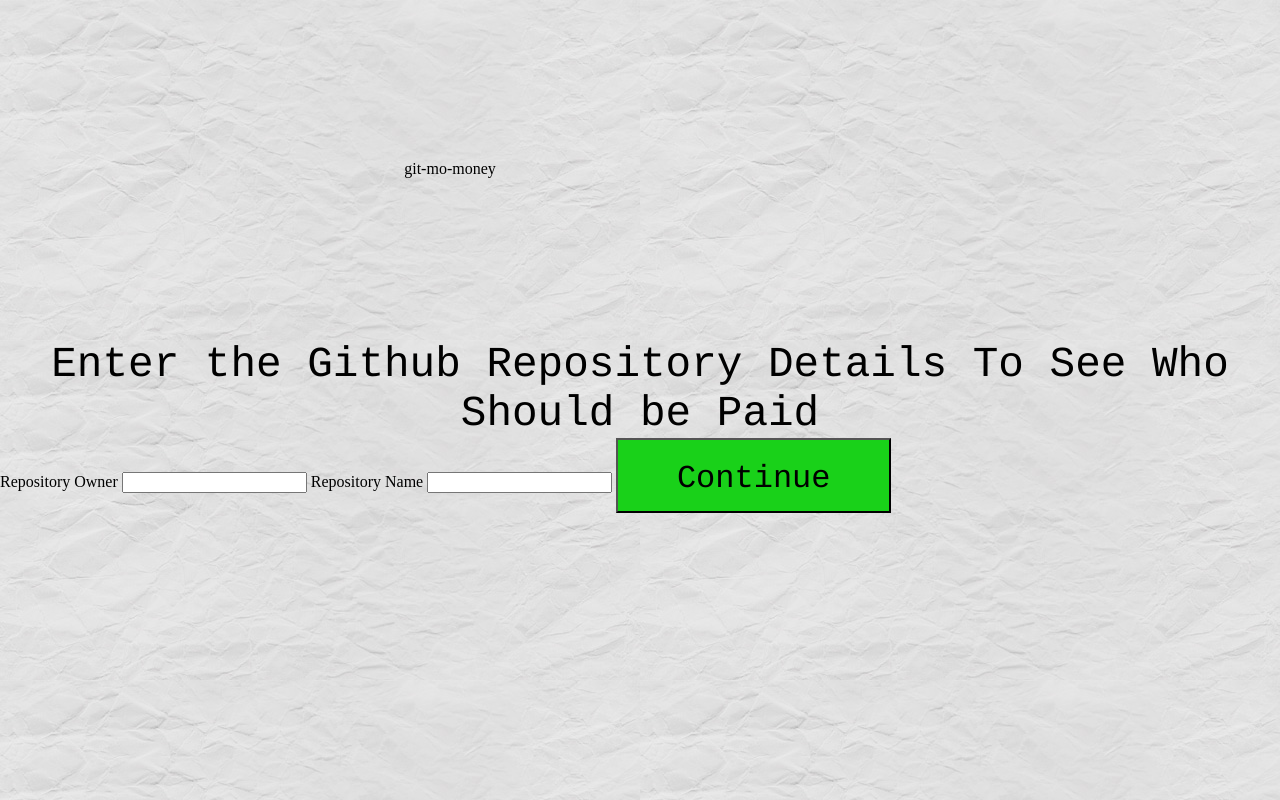
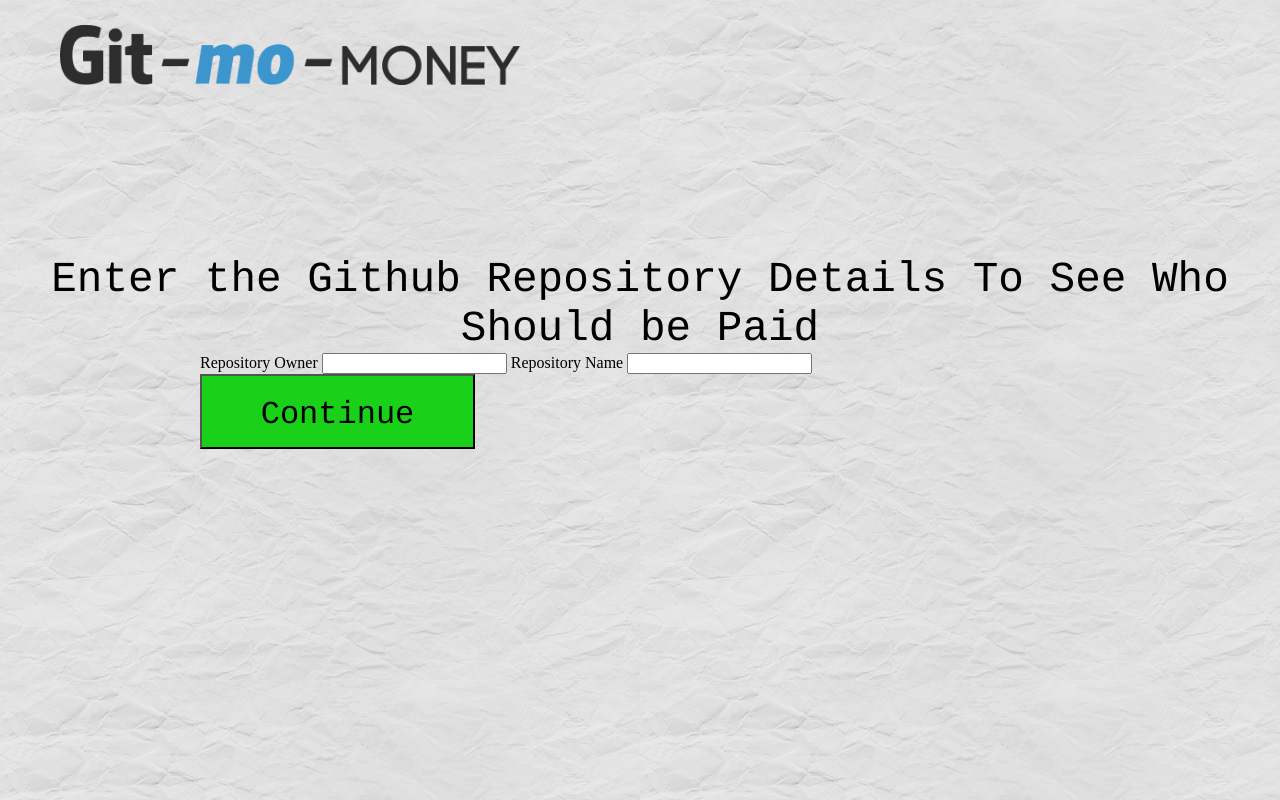
Before and after one commit to SharangP/git-mo-money, a Flask app: page /get_started in a window 1280 px wide. Run offline with Flask 2, Linux system fonts and the light colour scheme.

Commit message:
made top left logo on base.html

```diff
--- a/GitMoMoney/static/style.css
+++ b/GitMoMoney/static/style.css
@@ -21,6 +21,21 @@ html, body {
 
 .title-box img {
 	height: 110px;
+	max-width: auto;
+	text-align: center;
+}
+
+.title-box-top-left {
+	height: 60px;
+	max-width: 100px;
+	padding-top: 25px;
+	padding-left: 60px;
+	padding-bottom: 100px;
+	text-align: center;
+}
+
+.title-box-top-left img {
+	height: 60px;
 	max-width: auto;
 	text-align: center;
 }
@@ -58,3 +73,7 @@ html, body {
 	position:relative;
 	top:1px;
 }
+
+.form-box {
+	padding: 0 200px 0 200px;
+}
--- a/GitMoMoney/templates/base.html
+++ b/GitMoMoney/templates/base.html
@@ -6,13 +6,15 @@
     <title>{% block title %}Git-Mo-Money{% endblock %}</title>
 
     {% block stylesheets %}
-    <link href="../static/style.css" rel="stylesheet">
-        <!-- <link rel="stylesheet" href="{{ url_for('static', filename='stylesheets/foundation.css') }}"> -->
+    <link href="{{ url_for('static', filename='style.css') }}" rel="stylesheet">
     {% endblock %}
 
 </head>
 <body>
     <div class="container">
+        <div class="title-box-top-left">
+            <a href="{{ url_for('index')}}"><img src="{{ url_for('static', filename='git-mo-money.png') }}"></a>
+        </div>
         {% block container %}{% endblock %}
     </div>
 </body>
--- a/GitMoMoney/templates/get_started.html
+++ b/GitMoMoney/templates/get_started.html
@@ -1,17 +1,6 @@
-<!DOCTYPE html>
-<html lang="en">
-<head>
-    <meta charset="utf-8">
-    <title>Git-Mo-Money</title>
-    <meta name="description" content="Commit for money with Github and Venmo">
-    <link href="{{ url_for('static', filename='style.css') }}" rel="stylesheet">
-</head>
+{% extends "base.html" %}
 
-<body>
-    <div class="container">
-        <div class="title-box">
-            <span id="title">git-mo-money</span>
-        </div>
+{% block container %}
         <div class ="subtitle-box">
             <span>Enter the Github Repository Details To See Who Should be Paid</span>
         </div>
@@ -24,10 +13,9 @@
                 {{ form.repo_owner}}
                 {{ form.repo_name.label }}
                 {{ form.repo_name }}
-                <input type="submit" value="Continue" class="button" />
+                <div>
+                    <input type="submit" value="Continue" class="button" />
+                </div>
             </form>
         </div>
-    </div>
-</body>
-
-</html>
+{% endblock %}
```
